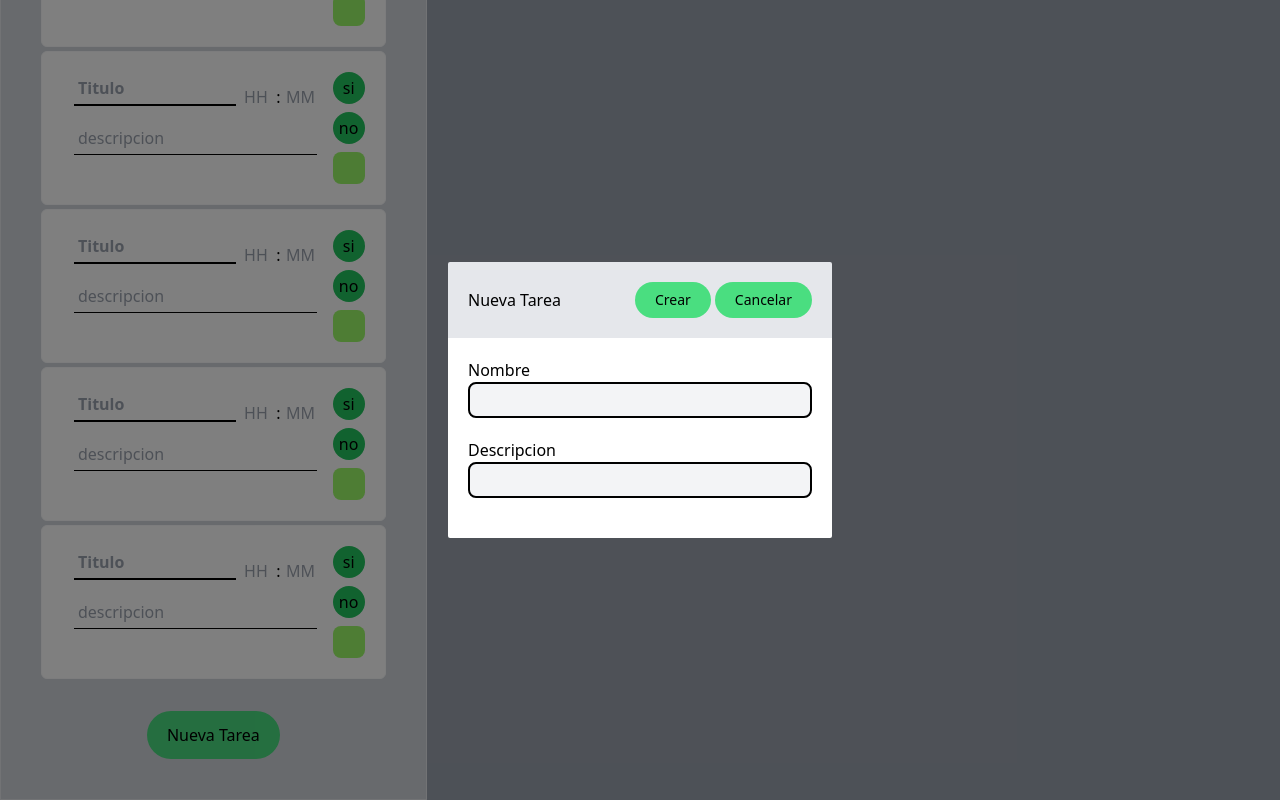
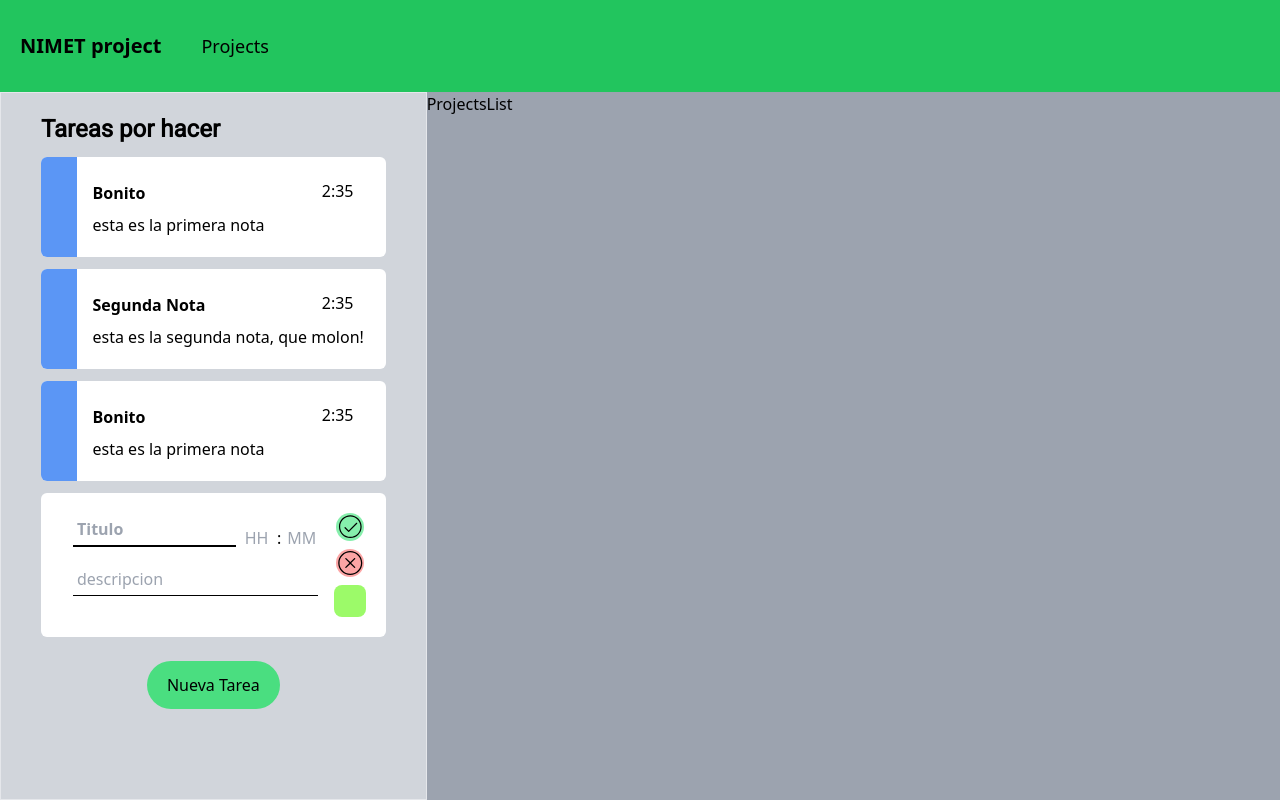
Before and after one commit to Stel0r/NIMETproject, a React (Vite) app in the folder frontend/: page /Projects in a window 1280 px wide. Both pictures are taken after a click on the button "Nueva Tarea". Built offline with nearby package versions, Linux system fonts and the light colour scheme.

Commit message:
Finalizacion TaskCards
agregacion de funcionalidad y de estilos con animaciones a las tajetas de tarea para la vista de proyectos

```diff
--- a/frontend/src/components/TaskCard/TaskCard.tsx
+++ b/frontend/src/components/TaskCard/TaskCard.tsx
@@ -1,34 +1,157 @@
-import { ChangeEvent, useRef } from 'react'
+import { ChangeEvent, useEffect, useRef, useState, useContext } from 'react'
 import ColorSelect from '../Utils/ColorSelect'
 import utils from "../../styles/util.module.css"
+import anim from "./taskcardAnim.module.css"
+import { Task } from '../../Models/task'
+import { AppContext } from '../../context/AppContext'
 
-function TaskCard() {
+interface TaskCardProps {
+    task: Task
+}
+
+function TaskCard({ task }: TaskCardProps) {
 
     const ref = useRef<HTMLTextAreaElement>(null)
+    const colores = ["#9cfa69", "#5b96f5", "#9e5bf5", "#f75ced", "#fa6182", "#69faf0"]
+    const [color, setColor] = useState(colores[0])
+    const [titulo, setTitulo] = useState("")
+    const [desc, setDesc] = useState("")
+    const [hora, setHora] = useState("")
+    const [minutos, setMinutos] = useState("")
+    const [editing, setEditing] = useState(true)
+    const [showOptions, setShowOptions] = useState(false)
 
-    function checkHeight(e: ChangeEvent) {
+    const appContext = useContext(AppContext)
+
+    useEffect(() => {
+        if (task) {
+            setTitulo(task.titulo)
+            if (task.titulo != "") {
+                setEditing(false)
+            }
+            setColor(task.color)
+            if (task.descripcion) {
+                setDesc(task.descripcion)
+            }
+            if (task.fechaFin) {
+                setHora(task.fechaFin.getHours().toString())
+                setMinutos(task.fechaFin.getMinutes().toString())
+            }
+        }
+    }, [])
+
+    function checkHeight() {
         const area = ref.current as HTMLTextAreaElement
         area.style.height = "0px"
         area.style.height = (area.scrollHeight) + "px"
 
     }
 
+    function cambiarColor(col: string) {
+        setColor(col)
+    }
+
+    function handleSubmit(e: React.FormEvent<HTMLFormElement>) {
+        e.preventDefault()
+        const form = new FormData(e.currentTarget)
+        const titulo = form.get("titulo")
+        const desc = form.get("description")
+        const hora = form.get("hora")
+        const minutos = form.get("minutos")
+        if (titulo) {
+            setTitulo(titulo.toString())
+            task.titulo = titulo.toString()
+            if (desc) {
+                setDesc(desc.toString())
+                task.descripcion = desc.toString()
+            }
+            if ((hora && minutos)) {
+                setHora(hora.toString())
+                setMinutos(minutos.toString())
+                task.fechaFin = new Date()
+                task.fechaFin.setHours(parseInt(hora.toString()))
+                task.fechaFin.setMinutes(parseInt(minutos.toString()))
+            } else {
+                setHora("")
+            }
+            appContext.actualizarTask(task.id, task)
+            setEditing(false)
+        } else {
+            //error handling
+        }
+    }
+
+    function handleCancel(){
+        if(titulo === ""){
+            appContext.eliminarTask(task.id)
+        }else{
+            setTitulo(task.titulo)
+            if(task.descripcion){
+                setDesc(task.descripcion)
+            }
+            if(task.fechaFin){
+                setHora(task.fechaFin?.getHours().toString())
+                setMinutos(task.fechaFin?.getMinutes().toString())
+            }
+            setColor(task.color)
+            setEditing(false)
+        }
+    }
+
     return (
-        <div className="task bg-white border-gray-50 border rounded-md box-border p-5 my-1 w-full">
-            <form action="" className="flex">
-                <div className="flex flex-col w-full box-border pl-3 pr-4">
-                    <div className='flex justify-between items-center'>
-                        <input placeholder='Titulo' type="text" className='border-b-2 mb-4 box-border p-1 border-black focus:outline-none font-bold w-4/6' />
-                        <input type="number" placeholder='HH' className={`w-8 h-8 text-center ${utils.numberInput}`}/> <span>:</span> <input type="number" placeholder='MM' className={`w-8 h-8 text-center ${utils.numberInput}`} />
+        <div className={`${anim.boxAppear}  task bg-white border-gray-50 rounded-md box-border  my-3 w-full`}>
+            {editing ?
+                <form action="" className={`flex p-5`} onSubmit={(e) => { handleSubmit(e) }}>
+                    <div className="flex flex-col w-full box-border pl-3 pr-4">
+                        <div className='flex justify-between items-center'>
+                            <input value={titulo} onChange={(e) => { setTitulo(e.currentTarget.value) }} name="titulo" placeholder='Titulo' type="text" className='border-b-2 mb-4 box-border p-1 border-black focus:outline-none font-bold w-4/6' />
+                            <input onChange={(e) => { setHora(e.currentTarget.value) }} name="hora" value={hora} type="number" placeholder='HH' className={`w-8 h-8 text-center ${utils.numberInput}`} /> <span>:</span> <input name="minutos" value={minutos} onChange={(e) => { setMinutos(e.currentTarget.value) }} type="number" placeholder='MM' className={`w-8 h-8 text-center ${utils.numberInput}`} />
+                        </div>
+                        <textarea value={desc} onChange={(e) => { setDesc(e.currentTarget.value); checkHeight() }} name='description' placeholder='descripcion' ref={ref} className={`${utils.noscrollbar} border-b  border-black focus:outline-none box-border p-1 h-auto resize-none`} rows={1} />
                     </div>
-                    <textarea placeholder='descripcion' ref={ref} onChange={(e) => { checkHeight(e) }} className={`${utils.noscrollbar} border-b  border-black focus:outline-none box-border p-1 h-auto resize-none`} rows={1} />
-                </div>
-                <div className="flex flex-col ms-auto gap-2">
-                    <button className='rounded-full bg-green-500 h-8 w-8'>si</button>
-                    <button className='rounded-full bg-green-500 h-8 w-8'>no</button>
-                    <ColorSelect colors = {["#9cfa69","#5b96f5","#9e5bf5","#f75ced","#fa6182","#69faf0"]}></ColorSelect>
-                </div>
-            </form>
+                    <div className="flex flex-col items-center ms-auto gap-2">
+                        <button type='submit' className='h-7 w-7 bg-green-300 rounded-full'>
+                        <svg className="h-inherit" viewBox="0 0 20 20">
+							<path d="M10.219,1.688c-4.471,0-8.094,3.623-8.094,8.094s3.623,8.094,8.094,8.094s8.094-3.623,8.094-8.094S14.689,1.688,10.219,1.688 M10.219,17.022c-3.994,0-7.242-3.247-7.242-7.241c0-3.994,3.248-7.242,7.242-7.242c3.994,0,7.241,3.248,7.241,7.242C17.46,13.775,14.213,17.022,10.219,17.022 M15.099,7.03c-0.167-0.167-0.438-0.167-0.604,0.002L9.062,12.48l-2.269-2.277c-0.166-0.167-0.437-0.167-0.603,0c-0.166,0.166-0.168,0.437-0.002,0.603l2.573,2.578c0.079,0.08,0.188,0.125,0.3,0.125s0.222-0.045,0.303-0.125l5.736-5.751C15.268,7.466,15.265,7.196,15.099,7.03"></path>
+						</svg>
+                        </button>
+                        <button type="button" className=' h-7 w-7 bg-red-300 rounded-full' onClick={handleCancel}>
+                        <svg className="h-inherit" viewBox="0 0 20 20">
+							<path d="M10.185,1.417c-4.741,0-8.583,3.842-8.583,8.583c0,4.74,3.842,8.582,8.583,8.582S18.768,14.74,18.768,10C18.768,5.259,14.926,1.417,10.185,1.417 M10.185,17.68c-4.235,0-7.679-3.445-7.679-7.68c0-4.235,3.444-7.679,7.679-7.679S17.864,5.765,17.864,10C17.864,14.234,14.42,17.68,10.185,17.68 M10.824,10l2.842-2.844c0.178-0.176,0.178-0.46,0-0.637c-0.177-0.178-0.461-0.178-0.637,0l-2.844,2.841L7.341,6.52c-0.176-0.178-0.46-0.178-0.637,0c-0.178,0.176-0.178,0.461,0,0.637L9.546,10l-2.841,2.844c-0.178,0.176-0.178,0.461,0,0.637c0.178,0.178,0.459,0.178,0.637,0l2.844-2.841l2.844,2.841c0.178,0.178,0.459,0.178,0.637,0c0.178-0.176,0.178-0.461,0-0.637L10.824,10z"></path>
+						</svg>
+                        </button>
+                        <ColorSelect set={cambiarColor} colors={colores} initial={task.color}></ColorSelect>
+                    </div>
+                </form>
+                :
+                <div className="flex overflow-hidden rounded-md">
+                    <div id="sidebar" className={`h-inherit ${anim.barAppear} `} style={{ backgroundColor: color }} onMouseEnter={(e) => { setShowOptions(true) }} onMouseLeave={(e) => { setShowOptions(false) }} onAnimationEnd={(e) => e.currentTarget.classList.replace(anim.barAppear, anim.sidebar)}>
+                        {showOptions &&
+                            <div className={`${anim.appear} flex flex-col items-center justify-evenly h-full`}>
+                                <button onClick={() => appContext.eliminarTask(task.id)}>
+                                    <svg className="w-5" viewBox="0 0 20 20">
+                                        <path d="M18.693,3.338h-1.35l0.323-1.834c0.046-0.262-0.027-0.536-0.198-0.739c-0.173-0.206-0.428-0.325-0.695-0.325
+							H3.434c-0.262,0-0.513,0.114-0.685,0.312c-0.173,0.197-0.25,0.46-0.215,0.721L2.79,3.338H1.307c-0.502,0-0.908,0.406-0.908,0.908
+							c0,0.502,0.406,0.908,0.908,0.908h1.683l1.721,13.613c0.057,0.454,0.444,0.795,0.901,0.795h8.722c0.458,0,0.845-0.34,0.902-0.795
+							l1.72-13.613h1.737c0.502,0,0.908-0.406,0.908-0.908C19.601,3.744,19.195,3.338,18.693,3.338z M15.69,2.255L15.5,3.334H4.623
+							L4.476,2.255H15.69z M13.535,17.745H6.413L4.826,5.193H15.12L13.535,17.745z"></path>
+                                    </svg>
+                                </button>
+                                <button onClick={() => { setEditing(true); setShowOptions(false) }}>
+                                    <svg className="w-5" viewBox="0 0 20 20">
+                                        <path d="M19.404,6.65l-5.998-5.996c-0.292-0.292-0.765-0.292-1.056,0l-2.22,2.22l-8.311,8.313l-0.003,0.001v0.003l-0.161,0.161c-0.114,0.112-0.187,0.258-0.21,0.417l-1.059,7.051c-0.035,0.233,0.044,0.47,0.21,0.639c0.143,0.14,0.333,0.219,0.528,0.219c0.038,0,0.073-0.003,0.111-0.009l7.054-1.055c0.158-0.025,0.306-0.098,0.417-0.211l8.478-8.476l2.22-2.22C19.695,7.414,19.695,6.941,19.404,6.65z M8.341,16.656l-0.989-0.99l7.258-7.258l0.989,0.99L8.341,16.656z M2.332,15.919l0.411-2.748l4.143,4.143l-2.748,0.41L2.332,15.919z M13.554,7.351L6.296,14.61l-0.849-0.848l7.259-7.258l0.423,0.424L13.554,7.351zM10.658,4.457l0.992,0.99l-7.259,7.258L3.4,11.715L10.658,4.457z M16.656,8.342l-1.517-1.517V6.823h-0.003l-0.951-0.951l-2.471-2.471l1.164-1.164l4.942,4.94L16.656,8.342z"></path>
+                                    </svg>
+                                </button>
+                            </div>}
+                    </div>
+                    <div className={`flex flex-col w-full box-border pl-3 pr-4 py-5 ${anim.boxAppear}`}>
+                        <div className='flex justify-between items-center'>
+                            <p className='mb-1 box-border p-1 font-bold w-4/6'>{titulo}</p>
+                            <p className={`w-16 h-8 text-center`}>{(hora === "" || minutos === "") ? "" : hora + ":" + minutos}</p>
+                        </div>
+                        <p className={`box-border px-1 h-auto`}  >{desc}</p>
+                    </div>
+                </div>}
         </div>
     )
 }
--- /dev/null
+++ b/frontend/src/components/TaskCard/taskcardAnim.module.css
@@ -0,0 +1,37 @@
+@keyframes opacityAppearAnim {
+    from{opacity: 0;}
+    to{opacity: 1;}
+}
+
+.appear{
+    animation: opacityAppearAnim forwards .3s ease-in-out;
+}
+
+@keyframes appear {
+    from{width: 0px;}
+    to{width: 2.5rem;}
+}
+
+.barAppear{
+    animation: appear .25s ease-in-out;
+}
+
+.sidebar{
+    width: 2.5rem;
+    transition:.5s all ease;
+}
+
+.sidebar:hover{
+    width: 3.5rem;
+}
+
+@keyframes Boxappear {
+    from{opacity: 0;
+        transform: translatex(-20px);}
+    to{opacity: 1;
+        transform: translatex(0px);}
+}
+
+.boxAppear{
+    animation: forwards Boxappear .5s ease-in-out
+}
--- a/frontend/src/components/TasksPage/TasksView.tsx
+++ b/frontend/src/components/TasksPage/TasksView.tsx
@@ -1,12 +1,17 @@
 import { Outlet } from "react-router-dom"
 import styles from "./tasksView.module.css"
-import { FormEvent, useState } from "react"
+import { FormEvent, useContext, useRef, useState } from "react"
 import TaskCard from "../TaskCard/TaskCard"
+import { AppContext } from "../../context/AppContext"
 
 
 function TasksView() {
 
     const [showTaskCreation, setshowTaskCreation] = useState(false)
+    const taskList = useRef(null)
+    const appContext = useContext(AppContext)
+    const tasks = appContext.tasks
+    console.log(tasks)
 
     const handleSubmit = (e: FormEvent) => {
         e.preventDefault()
@@ -15,21 +20,16 @@ function TasksView() {
 
     return (
         <div className="flex flex-nowrap min-h-full max-h-min w-full " >
-            <div className="box-border border bg-gray-300 p-10  h-auto w-2/6">
+            <div className="box-border border bg-gray-300 px-10 py-5 h-auto w-2/6">
                 <div className="todoList max-h-full ">
                     <p className="font-roboto text-2xl font-bold">Tareas por hacer</p>
-                    <div className={`${styles.tasksList} my-8`} >
-                        <TaskCard></TaskCard>
-                        <TaskCard></TaskCard>
-                        <TaskCard></TaskCard>
-                        <TaskCard></TaskCard>
-                        <TaskCard></TaskCard>
-                        <TaskCard></TaskCard>
-                        <TaskCard></TaskCard>
-                        <TaskCard></TaskCard>
-
+                    <div className={`${styles.tasksList} mb-6`} ref={taskList}>
+                        {tasks?.map((tarea) => <TaskCard task={tarea} key={tarea.id} />)}
                     </div>
-                    <button onClick={(e) => { setshowTaskCreation(true) }} className="block m-auto rounded-full mt-4 bg-green-400 px-5 py-3 text-md">Nueva Tarea</button>
+                    <button onClick={() => {
+                        appContext.crearTask({titulo:"",color:"#9cfa69",id:appContext.tasks?.length.toString()})
+                    }}
+                    className="block m-auto rounded-full mt-4 bg-green-400 px-5 py-3 text-md">Nueva Tarea</button>
                 </div>
             </div>
             <div className="projectsList box-border bg-gray-400 h-auto w-4/6">
@@ -41,7 +41,7 @@ function TasksView() {
                         <div className="modal-head bg-gray-200 p-5 flex items-center">
                             <span>Nueva Tarea</span>
                             <button form="form" className="ms-auto rounded-full bg-green-400 mr-1  px-5 py-2 text-sm">Crear</button>
-                            <button onClick={(e) => { setshowTaskCreation(false) }} className=" rounded-full bg-green-400 px-5 py-2 text-sm">Cancelar</button>
+                            <button onClick={() => { setshowTaskCreation(false) }} className=" rounded-full bg-green-400 px-5 py-2 text-sm">Cancelar</button>
                         </div>
                         <div className="modal-bod bg-white p-5">
                             <form id="form" onSubmit={handleSubmit}>
--- a/frontend/src/components/Utils/ColorSelect.tsx
+++ b/frontend/src/components/Utils/ColorSelect.tsx
@@ -2,18 +2,26 @@ import { useState } from 'react'
 
 interface ColorSelectProps{
     colors:string[]
+    set:(arg0:string)=>void
+    initial:string
 }
 
-function ColorSelect({colors}:ColorSelectProps) {
+function ColorSelect({colors,set : setNewColor,initial}:ColorSelectProps) {
 
     const [showOptions, setShowOptions] = useState(false)
 
+    function handleChange(e:React.MouseEvent<HTMLDivElement>){
+        document.getElementById("select")?.style.setProperty("background-color",e.currentTarget.style.backgroundColor);
+        setShowOptions(false)
+        setNewColor(e.currentTarget.style.backgroundColor)
+    }
+
     return (
         <div className='relative'>
-            <div className='rounded-lg h-8 w-8' id = "select" onClick={() => { setShowOptions(!showOptions) }} style = {{backgroundColor:colors[0]}}></div>
+            <div className='rounded-lg h-8 w-8' id = "select" onClick={() => { setShowOptions(!showOptions) }} style = {{backgroundColor:initial}}></div>
             {showOptions &&
                 <div className='absolute bg-white left-8 top-0 flex rounded-md'>
-                    {colors.map((color) => <div className='rounded-lg h-6 w-6 m-1' style={{backgroundColor:color}} onClick={(e) =>{document.getElementById("select")?.style.setProperty("background-color",e.currentTarget.style.backgroundColor);setShowOptions(false)}}></div>)}
+                    {colors.map((color,index) => <div key={index} className='rounded-lg h-6 w-6 m-1' style={{backgroundColor:color}} onClick={(e) =>{handleChange(e)}}></div>)}
                 </div>
             }
         </div>
--- a/frontend/src/context/AppContext.tsx
+++ b/frontend/src/context/AppContext.tsx
@@ -5,17 +5,54 @@ import { Task } from "../Models/task"
 
 interface AppContextValue{
     user?:string
-    tasks?:Task[]
+    tasks:Task[]
+    crearTask:(arg0:Task) => void
+    actualizarTask:(arg0 :string,arg1:Task) => void
+    eliminarTask:(arg0:string) => void
 }
 
-export const AppContext = createContext<AppContextValue>({})
+export const AppContext = createContext<AppContextValue>({crearTask:(task)=>{return},actualizarTask:(id,task)=>{return},tasks:[],eliminarTask:(id)=>{return}})
 
 export function AppContextProvider({children} : any){
 
     const [user, setUser] = useState("Stelor")
-    const [tasks,setTasks] = useState([])
+    const [tasks,setTasks] = useState<Task[]>([
+        {
+            id:"0",
+            titulo:"Bonito",
+            descripcion:"esta es la primera nota",
+            fechaFin: new Date(),
+            color:"#5b96f5"
+        },
+        {
+            id:"1",
+            titulo:"Segunda Nota",
+            descripcion:"esta es la segunda nota, que molon!",
+            fechaFin: new Date(),
+            color:"#5b96f5"
+        },
+        {
+            id:"2",
+            titulo:"Bonito",
+            descripcion:"esta es la primera nota",
+            fechaFin: new Date(),
+            color:"#5b96f5"
+        },
+    ])
 
-    return (<AppContext.Provider value={{user:"stelor",tasks:tasks}}>
+    function crearTarea(tarea:Task){
+        setTasks([...tasks,tarea])
+    }
+
+    function actualizarTarea(id:string,nuevaTarea:Task){
+        setTasks(tasks.map((tarea)=>tarea.id === nuevaTarea.id ? nuevaTarea:tarea))
+    }
+
+    function eliminarTarea(id:string){
+        setTasks(tasks.filter((tarea)=> tarea.id != id))
+    }
+
+    return (<AppContext.Provider value={{user:"stelor",tasks:tasks,crearTask:crearTarea,actualizarTask:actualizarTarea,eliminarTask:eliminarTarea}}>
         {children}
     </AppContext.Provider>)
 }
```
Also changed, not shown: frontend/src/Models/task.ts (+4 -4 lines), frontend/src/styles/util.module.css (line endings or trailing spaces).
